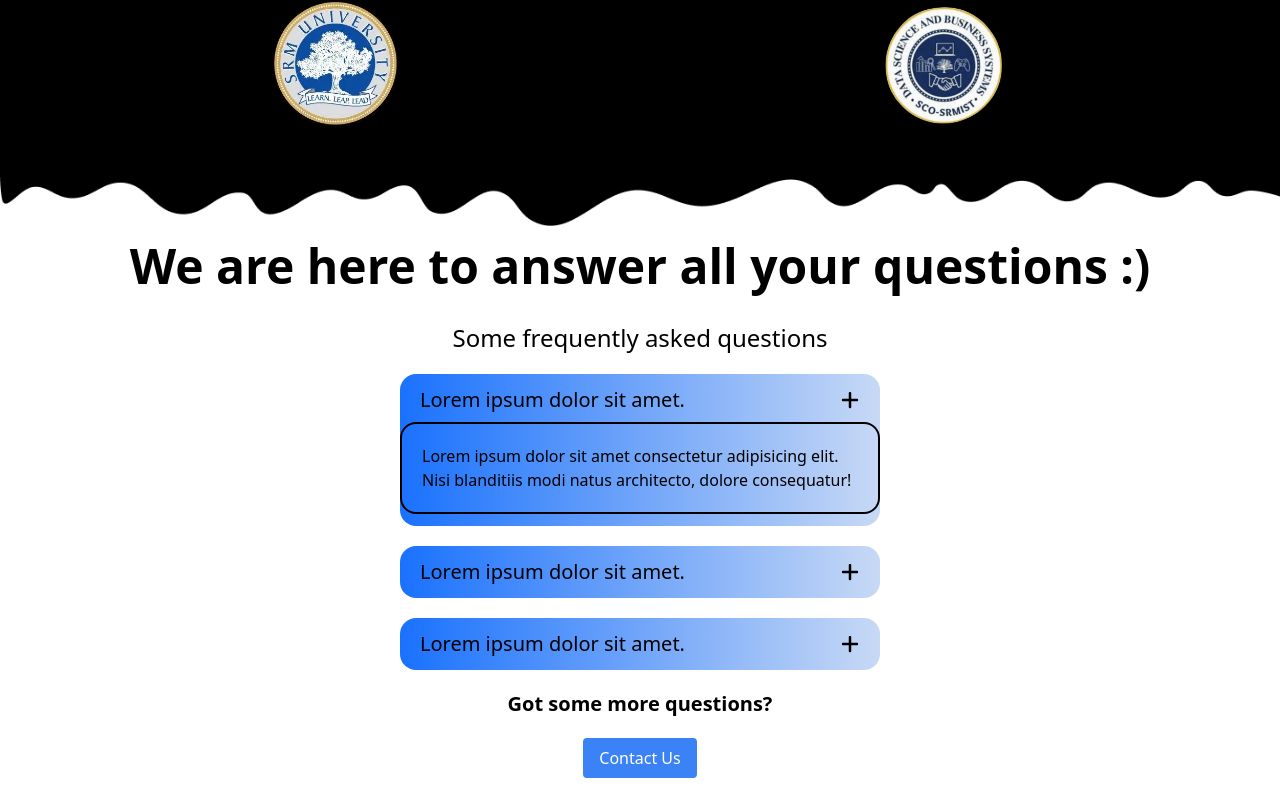
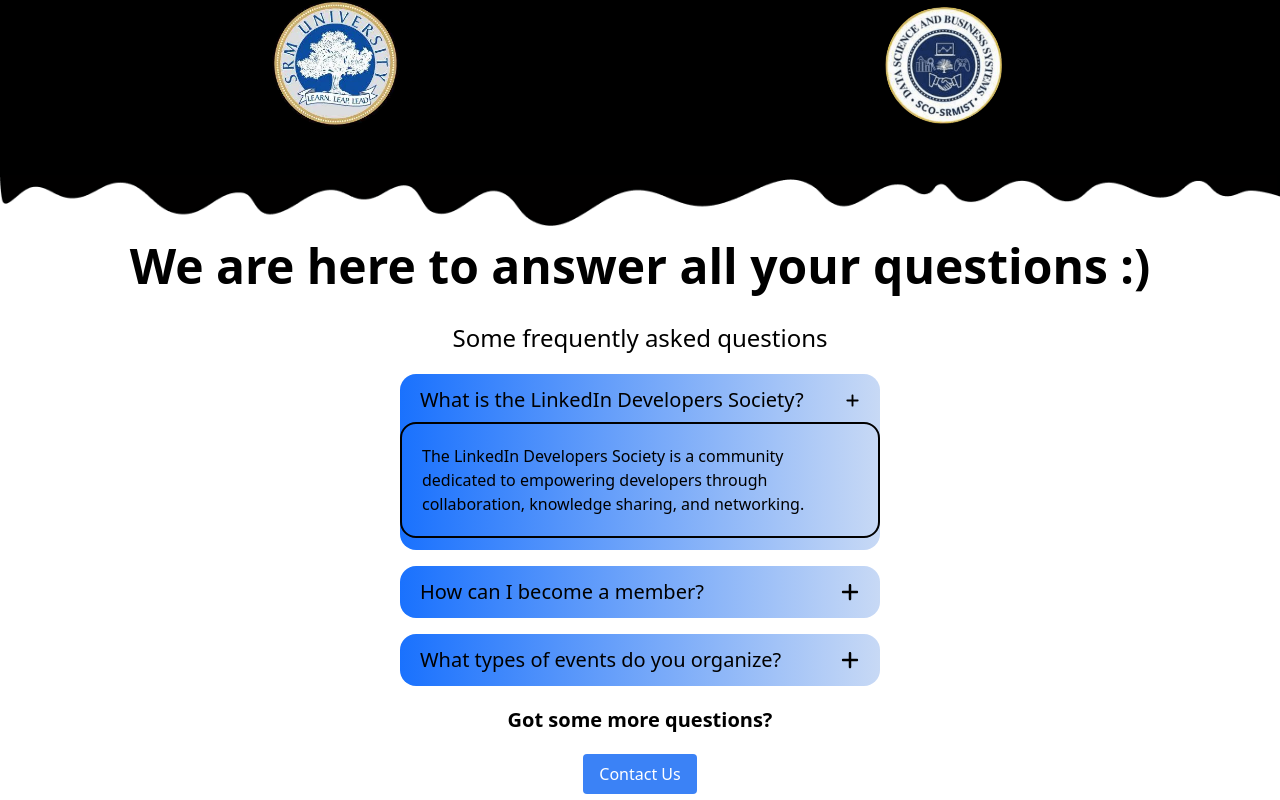
Before and after one commit to Whis2903/official-website, a Next.js app: page /pages/about in a window 1280 px wide. Both pictures are taken after a click on the icon 850 px from the left and 2810 px from the top of the page. Shown: the part 2410-3210 px from the top of the page. Built offline with nearby package versions, Linux system fonts and the light colour scheme.

Commit message:
added faqs

```diff
--- a/app/components/faqcard.tsx
+++ b/app/components/faqcard.tsx
@@ -3,29 +3,59 @@
 import { FaPlus } from "react-icons/fa6";
 
 function FaqCard() {
-  const [menuOpen, setMenuOpen] = useState(false);
+  const [openIndex, setOpenIndex] = useState<number | null>(null);
 
-  function handleMenu() {
-    setMenuOpen(!menuOpen);
+  const faqs = [
+    {
+      question: "What is the LinkedIn Developers Society?",
+      answer:
+        "The LinkedIn Developers Society is a community dedicated to empowering developers through collaboration, knowledge sharing, and networking.",
+    },
+    {
+      question: "How can I become a member?",
+      answer:
+        "You can become a member by signing up on our website and joining our community events and activities.",
+    },
+    {
+      question: "What types of events do you organize?",
+      answer:
+        "We organize workshops, mentorship programs, networking events, and hackathons to help developers grow and connect.",
+    },
+  ];
+
+  function handleMenu(index: number) {
+    setOpenIndex(openIndex === index ? null : index);
   }
 
   return (
-    <div>
-      <div className="flex flex-col place-content-center place-items-center lg:w-[30rem] bg-gradient-to-r from-[#0062FF] to-[#F3F3F3] bg-[length:140%_100%] bg-[position:37%_0] rounded-2xl px-3 lg:px-5 py-3">
-        <div className="flex justify-between items-center w-full mx-10">
-          <h1 className="lg:text-xl">Lorem ipsum dolor sit amet.</h1>
-          <FaPlus size={20} onClick={handleMenu} className="hidden lg:block"/>
-          <FaPlus size={15} onClick={handleMenu} className="lg:hidden"/>
+    <div className="flex flex-col gap-4">
+      {faqs.map((faq, index) => (
+        <div
+          key={index}
+          className="flex flex-col place-content-center place-items-center lg:w-[30rem] bg-gradient-to-r from-[#0062FF] to-[#F3F3F3] bg-[length:140%_100%] bg-[position:37%_0] rounded-2xl px-3 lg:px-5 py-3"
+        >
+          <div className="flex justify-between items-center w-full mx-10">
+            <h1 className="lg:text-xl">{faq.question}</h1>
+            <FaPlus
+              size={20}
+              onClick={() => handleMenu(index)}
+              className={openIndex === index ? "hidden" : "block"}
+            />
+            <FaPlus
+              size={15}
+              onClick={() => handleMenu(index)}
+              className={openIndex === index ? "block" : "hidden lg:hidden"}
+            />
+          </div>
+          <div
+            className={`flex flex-col min-w-auto lg:w-[30rem] mt-2 border-2 border-black rounded-2xl p-5 overflow-hidden transition-[max-height] duration-500 ease-in-out ${
+              openIndex === index ? "block max-h-auto" : "hidden max-h-0"
+            }`}
+          >
+            <p>{faq.answer}</p>
+          </div>
         </div>
-        <div
-          className={`flex flex-col min-w-auto lg:w-[30rem] mt-2 border-2 border-black rounded-2xl p-5 overflow-hidden transition-[max-height] duration-500 ease-in-out ${menuOpen ? "block max-h-auto" : "hidden max-h-0"}`}
-        >
-          <p>
-            Lorem ipsum dolor sit amet consectetur adipisicing elit. Nisi
-            blanditiis modi natus architecto, dolore consequatur!
-          </p>
-        </div>
-      </div>
+      ))}
     </div>
   );
 }
--- a/app/pages/about/page.tsx
+++ b/app/pages/about/page.tsx
@@ -181,8 +181,6 @@
               Some frequently asked questions
             </p>
             <FaqCard />
-            <FaqCard />
-            <FaqCard />
             <h3 className="text-xl font-semibold text-center">Got some more questions?</h3>
             <button className="bg-blue-500 text-white px-4 py-2 rounded mb-10"> {/* Added mb-10 for margin */}
               Contact Us
```
